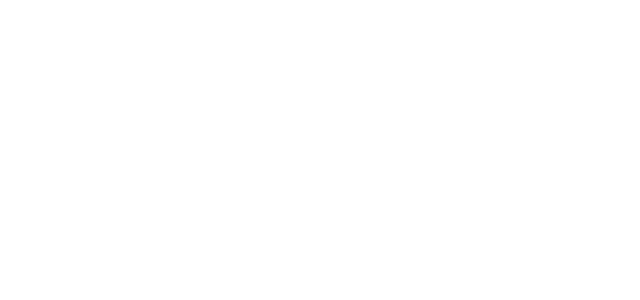
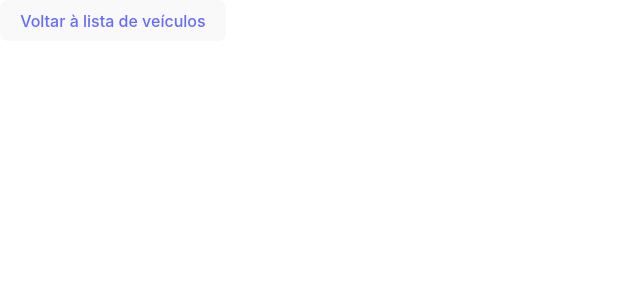
Before and after one commit to luiseduardot17/desafio-jdrel-5labs, a React (Vite) app: page /cart in a window 1280 px wide. Shown: the top 300 px of the page, without its empty margins (0-640 px from the left). Built offline with nearby package versions, Linux system fonts and the light colour scheme.

Commit message:
✨ feat: botao que remove o item do carrinho

```diff
--- a/src/pages/Cart/Cart.tsx
+++ b/src/pages/Cart/Cart.tsx
@@ -1,28 +1,43 @@
 import vehicleStore from "../../stores/VehicleStore";
 import { Link } from "react-router-dom";
+import { RiDeleteBin6Line } from 'react-icons/ri';
+import { observer } from "mobx-react-lite";
+import { formatValue } from "../../utils/utils";
 
 const Cart = () => {
+  const { cartVehicles } = vehicleStore;
 
-  const cartVehicles = vehicleStore.cartVehicles;
-
+  const handleRemoveFromCart = (vehicleId: string) => {
+    vehicleStore.removeFromCart(vehicleId);
+  };
 
   return (
     <div>
-      {cartVehicles.map((vehicle, index) => (
-        <div key={index}>
+      {cartVehicles.map((vehicle) => (
+        <div key={vehicle.id}>
           <h3>{vehicle.name}</h3>
-          <p>Valor: {vehicle.cost_in_credits}</p>
-
-          <div>
-            <button>
-              <Link to="/checkout">Ir para o Checkout</Link>
-            </button>
-          </div>
+          <p>Valor: {formatValue(vehicle.cost_in_credits)}</p>
+          <button onClick={() => handleRemoveFromCart(vehicle.id)}>
+            <RiDeleteBin6Line />
+          </button>
         </div>
       ))}
 
+      {cartVehicles.length > 0 && (
+        <div>
+          <button>
+            <Link to="/checkout">Ir para o Checkout</Link>
+          </button>
+        </div>
+      )}
+
+      <div>
+        <button>
+          <Link to="/">Voltar à lista de veículos</Link>
+        </button>
+      </div>
     </div>
   )
 }
 
-export default Cart
+export default observer(Cart)
```
